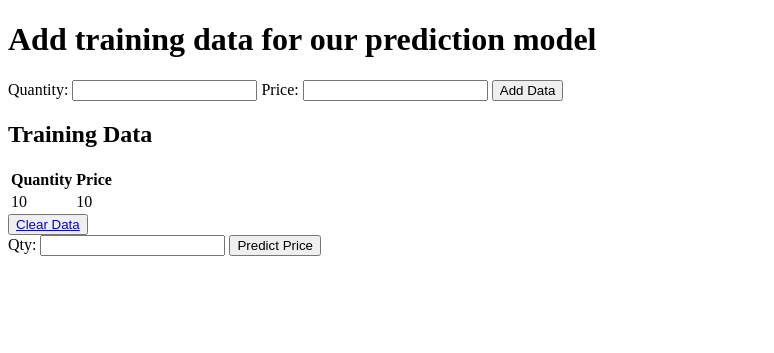
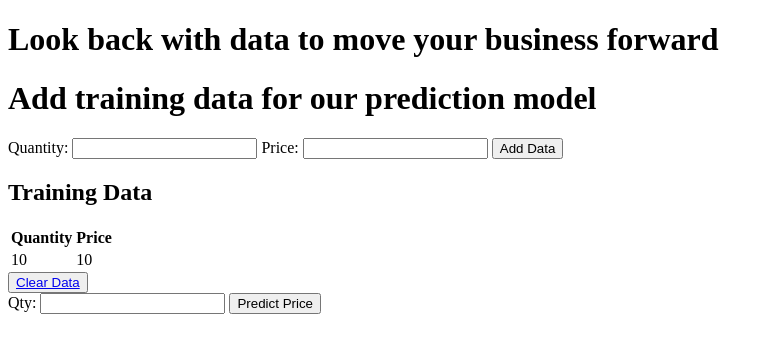
Before and after one commit to Estherewok/Linear_regression, a Django app: template Regression/templates/Regression/index.html in a window 1280 px wide. Shown: the top 353 px of the page, without its empty margins (0-774 px from the left). Run offline with Django 4.2, Linux system fonts and the light colour scheme; tables that the repository leaves empty hold one stand-in row (values such as "Sample post"); the template is opened without the code that fills it: values that come from a table or form of the project are taken from there, most other values are stand-ins (such as "Sample title", 1, 10 or a date in 2020).

Commit message:
Added new description

```diff
--- a/Regression/templates/Regression/index.html
+++ b/Regression/templates/Regression/index.html
@@ -7,6 +7,10 @@
     <title>Document</title>
 </head>
 <body>
+    <h1>
+        Look back with data to move your business forward
+    </h1>
+
     <h1>
         Add training data for our prediction model
     </h1>
```
